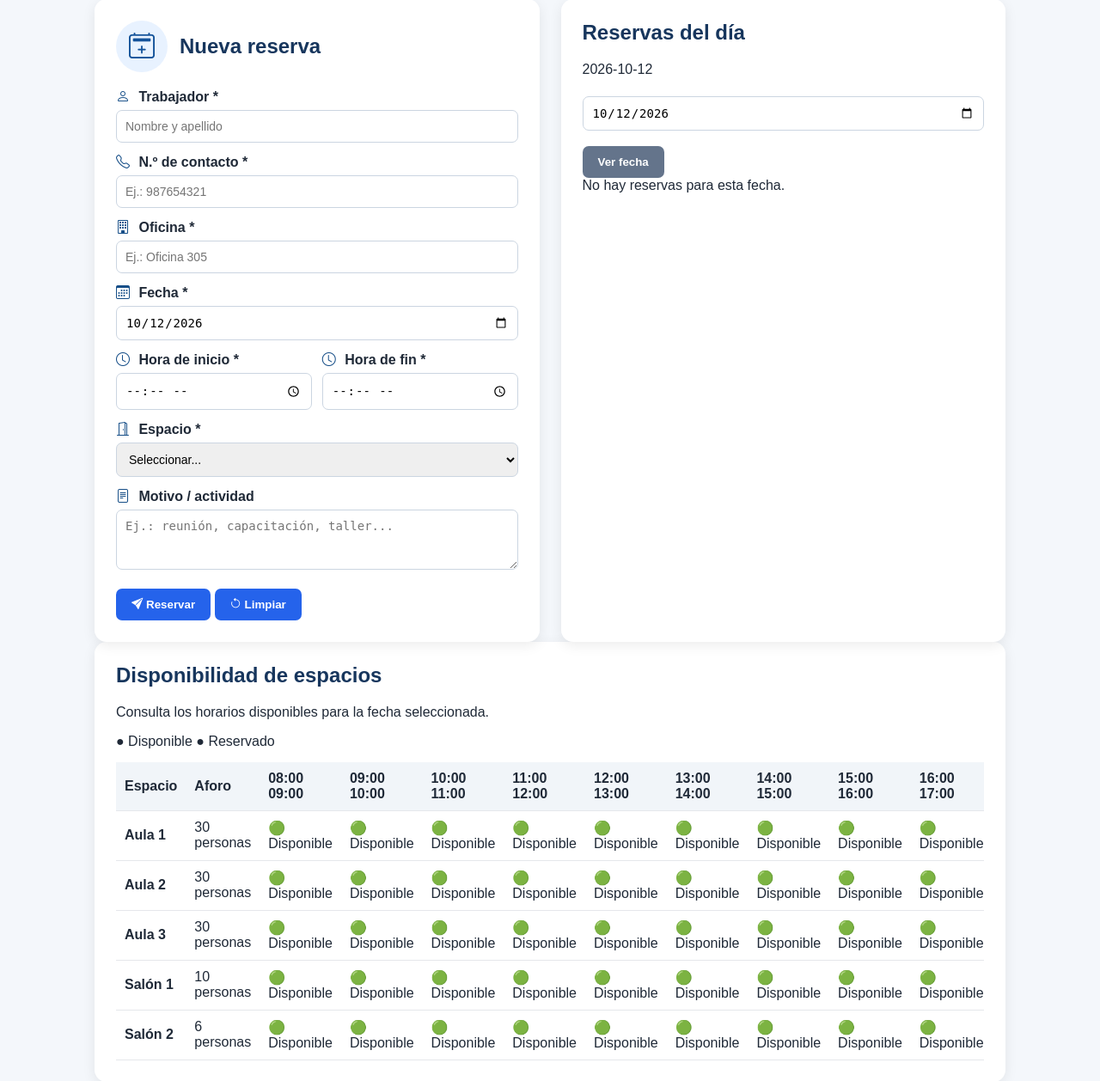
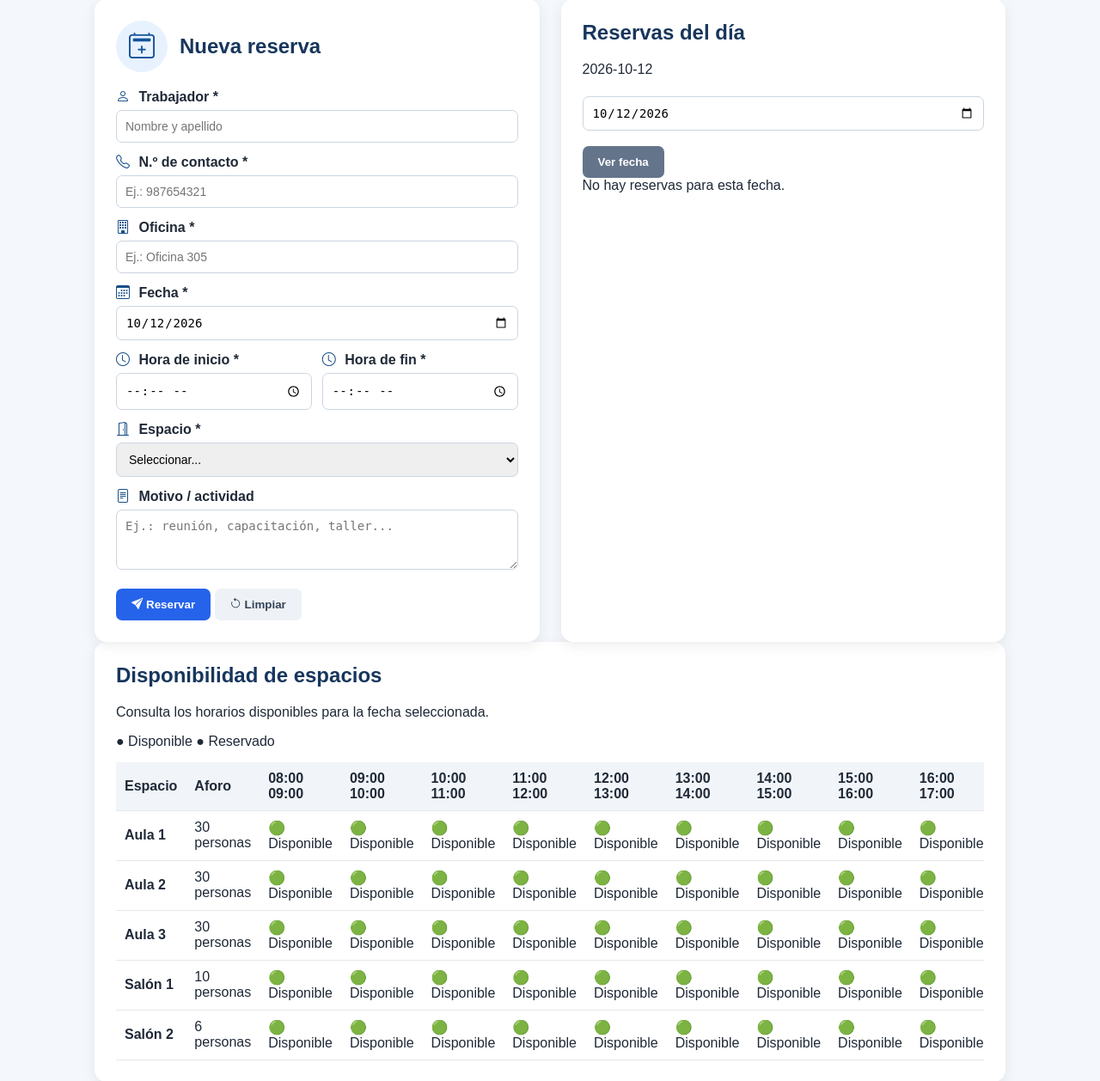
Before and after one commit to jvargash80-bit/mimp-cae, a Flask app: page / in a window 1280 px wide. Shown: the part 270-1528 px from the top of the page at 86% size. Run offline with Flask 3, Linux system fonts and the light colour scheme; data that the repository does not hold is empty; some libraries are stand-ins or nearby versions.

Commit message:
Update style.css

```diff
--- a/static/style.css
+++ b/static/style.css
@@ -153,6 +153,15 @@ button:hover {
 .secondary {
     background: #64748b;
 }
+.btn-limpiar {
+    background: #eef2f7;
+    color: #334155;
+    margin-right: 8px;
+}
+
+.btn-limpiar:hover {
+    background: #e2e8f0;
+}
 
 .table-wrap {
     overflow-x: auto;
```
